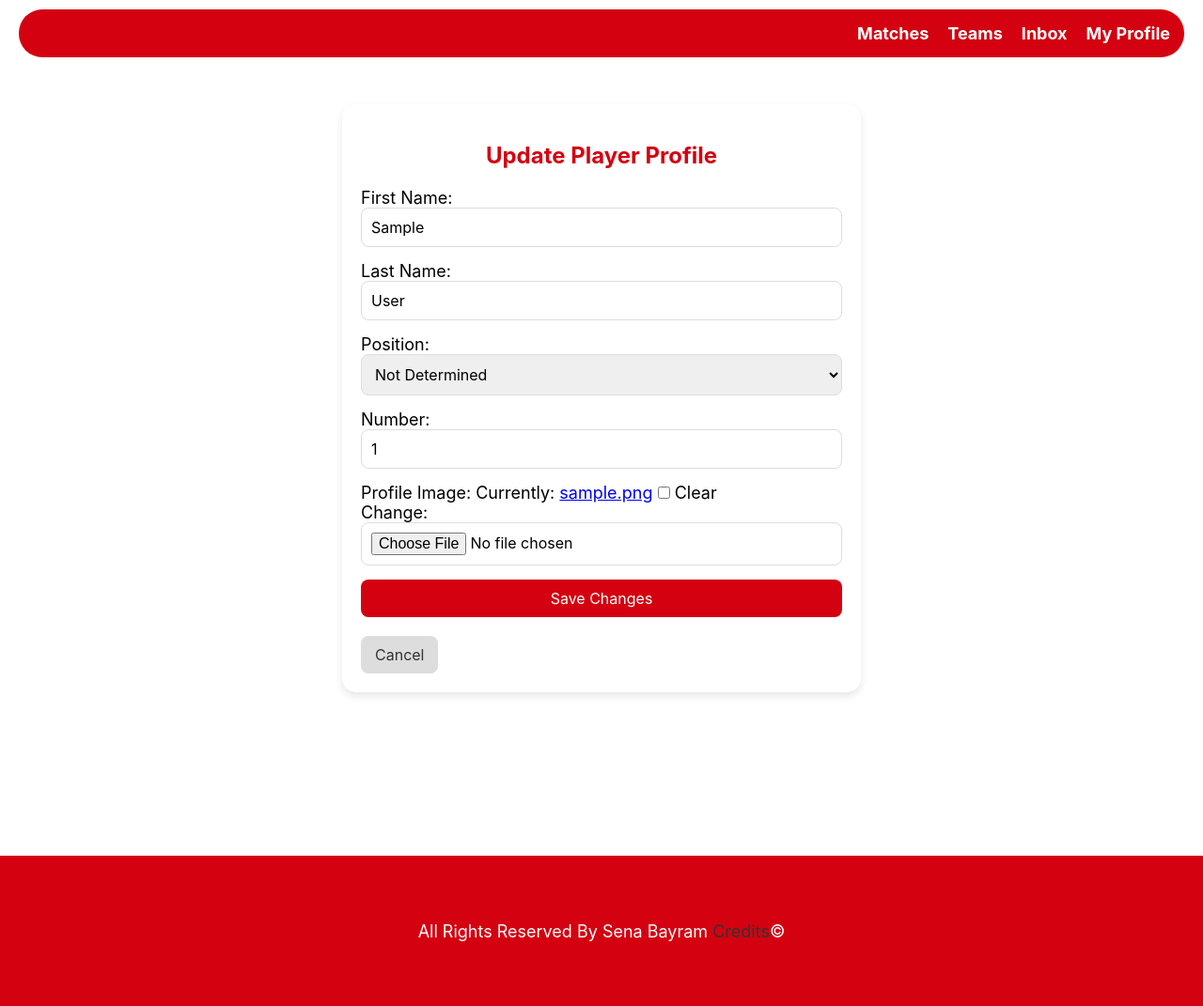
After one commit to Senahilal/cs412, a Django app: page /project/player/update/ in a window 1280 px wide. The commit adds this page. Shown: the whole page at 94% size. Run offline with Django 5.2, Linux system fonts and the light colour scheme; a user stored in the database is signed in; tables that the repository leaves empty hold one stand-in row (values such as "Sample post").

Commit message:
added update profile feature and updated team listing page to order teams by their raning

```diff
--- a/project/forms.py
+++ b/project/forms.py
@@ -56,3 +56,35 @@ class CreateMatchRequestForm(forms.ModelForm):
     class Meta:
         model = MatchRequest
         fields = ['date']
+
+class UpdatePlayerForm(forms.ModelForm):
+    POSITTION_CHOICES = (
+        ('ND', 'Not Determined'),
+        ('S', 'Setter'),
+        ('MB', 'Middle Blocker'),
+        ('L', 'Libero'),
+        ('OH', 'Outside Hitter'),
+        ('OP', 'Opposite Hitter'),
+        ('DS', 'Defensive Specialist')
+    )
+
+    first_name = forms.CharField(label="First Name", required=True)
+    last_name = forms.CharField(label="Last Name", required=True)
+    position = forms.ChoiceField(choices=POSITTION_CHOICES, required=True)
+    number = forms.IntegerField(label="Number", required=True)
+    profile_image_file = forms.ImageField(label="Profile Image", required=False)
+
+    class Meta:
+        model = Player
+        fields = ['first_name', 'last_name', 'position', 'number', 'profile_image_file']
+
+
+class UpdateManagerForm(forms.ModelForm):
+    first_name = forms.CharField(label="First Name", required=True)
+    last_name = forms.CharField(label="Last Name", required=True)
+    email = forms.EmailField(label="Email", required=True)
+    profile_image_file = forms.ImageField(label="Profile Image", required=False)
+
+    class Meta:
+        model = Manager
+        fields = ['first_name', 'last_name', 'email', 'profile_image_file']
--- a/project/models.py
+++ b/project/models.py
@@ -129,9 +129,7 @@ class Manager(models.Model):
         return "Invitation sent successfully."
 
     def respond_to_match_request(self, match_request, response):
-        '''
-        Responds to the given match request with 'Accepted' or 'Rejected'.
-        '''
+        ''' Responds to the given match request with 'Accepted' or 'Rejected'.'''
 
         #
         if match_request.receiver != self:
--- a/project/static/stylesproject.css
+++ b/project/static/stylesproject.css
@@ -898,3 +905,90 @@ footer a{
     font-weight: bold;
     color: #555; /* Neutral color for status text */
 }
+
+
+/* UPDATE PROFILE FORMS */
+.form-container {
+    max-width: 40%;
+    margin: 50px auto; /* Center the container */
+    padding: 20px;
+    background-color: #ffffff; /* White background */
+    border-radius: 15px; /* Rounded edges */
+    box-shadow: 0 4px 8px rgba(0, 0, 0, 0.1); /* Subtle shadow for depth */
+    text-align: left; /* Center align the content */
+}
+
+/* Page Title Styling */
+.form-container h2 {
+    color: #d40210;
+    font-size: 24px;
+    margin: 20px;
+    text-align: center;
+}
+
+/* Styling the Form */
+.form-container form {
+    display: flex;
+    flex-direction: column; /* Stack form elements vertically */
+    gap: 15px; /* Space between form elements */
+}
+
+/* Styling Input Fields and Select Boxes */
+.form-container input[type="text"],
+.form-container input[type="email"],
+.form-container input[type="number"],
+.form-container input[type="file"],
+.form-container select,
+.form-container textarea {
+    width: 100%; /* Full width */
+    padding: 10px;
+    font-size: 16px; /* Adjust font size */
+    border: 1px solid #ddd; /* Light gray border */
+    border-radius: 8px; /* Rounded corners */
+    box-sizing: border-box; /* Include padding in width */
+}
+
+/* Focused Input Fields */
+.form-container input:focus,
+.form-container select:focus,
+.form-container textarea:focus {
+    border-color: #d40210; /* Red border on focus */
+    outline: none; /* Remove default outline */
+    box-shadow: 0 0 4px rgba(212, 2, 16, 0.5); /* Red glow effect */
+}
+
+/* Submit Button */
+.form-container .submit-button {
+    background-color: #d40210; /* Red background */
+    color: #ffffff; /* White text */
+    font-size: 16px; /* Font size */
+    padding: 10px 15px; /* Padding */
+    border: none; /* Remove border */
+    border-radius: 8px; /* Rounded edges */
+    cursor: pointer; /* Pointer cursor on hover */
+    transition: background-color 0.3s ease; /* Smooth hover effect */
+}
+
+/* Submit Button Hover */
+.form-container .submit-button:hover {
+    background-color: #bc030f; /* Darker red on hover */
+}
+
+/* Cancel Button */
+.form-container .cancel-button {
+    display: inline-block; /* Inline button */
+    margin-top: 20px; /* Space above */
+    padding: 10px 15px; /* Padding */
+    background-color: #ddd; /* Light gray background */
+    color: #333; /* Neutral text color */
+    border-radius: 8px; /* Rounded edges */
+    text-decoration: none; /* Remove underline */
+    font-size: 16px; /* Font size */
+    text-align: center; /* Center the text */
+    transition: background-color 0.3s ease; /* Smooth hover effect */
+}
+
+/* Cancel Button Hover */
+.form-container .cancel-button:hover {
+    background-color: #bbb; /* Darker gray on hover */
+}
--- a/project/templates/project/show_all_matches.html
+++ b/project/templates/project/show_all_matches.html
@@ -5,7 +5,7 @@
 <div class="matches-page">
     <!-- Played Matches Section -->
     <div class="matches-played">
-        <h3>Played Matches</h3>
+        <h3>Match Results</h3>
         <div class="matches-container-in-matches">
             <ul>
                 {% for match in played_matches %}
--- /dev/null
+++ b/project/templates/project/update_player_form.html
@@ -0,0 +1,15 @@
+<!-- project/templats/project/update_player_form.html -->
+
+{% extends 'project/base.html' %}
+
+{% block content %}
+<div class="form-container">
+    <h2>Update Player Profile</h2>
+    <form method="POST" enctype="multipart/form-data">
+        {% csrf_token %}
+        {{ form.as_p }}
+        <button type="submit" class="submit-button">Save Changes</button>
+    </form>
+    <a href="{% url 'show_player' request.user.player.pk %}" class="cancel-button">Cancel</a>
+</div>
+{% endblock %}
--- a/project/urls.py
+++ b/project/urls.py
@@ -16,6 +16,10 @@ urlpatterns =[
     path('manager/<int:pk>/', views.ShowManagerPageView.as_view(), name='show_manager'),
     path('inbox/', views.InboxView.as_view(), name='inbox'),
 
+    # Update player and manager profiles
+    path('player/update/', views.UpdatePlayerView.as_view(), name='update_player'),
+    path('manager/update/', views.UpdateManagerView.as_view(), name='update_manager'),
+
     # Send invitation to player
     path('player/send_invite/<int:player_pk>/', views.SendInvitationView.as_view(), name='send_invite'),
     path('invitation/respond/<int:invite_pk>/', views.RespondInvitationView.as_view(), name='respond_invite'),
--- a/project/views.py
+++ b/project/views.py
@@ -34,6 +34,34 @@ class ShowAllTeamsView(ListView):
     model = Team
     template_name = 'project/show_all_teams.html'
     context_object_name = 'teams'
+
+    def get_queryset(self):
+        """
+        Ranks teams based on their standings data, specifically points and games played.
+        """
+        # Start with the base queryset of teams
+        qs = super().get_queryset()
+
+        # Calculating standings for each team
+        standings = []
+        for team in qs:
+            data = team.get_standings_data()
+            standings.append({
+                "team": team,
+                "games_played": data["games_played"],
+                "wins": data["wins"],
+                "losses": data["losses"],
+                "draws": data["draws"],
+                "points": data["points"],
+                "sets_won": data["sets_won"],
+            })
+
+        # Sort teams primarily by points (descending)
+        #  then by games played (ascending)
+        qs = sorted(standings, key=lambda x: (-x["points"], x["games_played"]))
+
+        # Return the sorted list of teams
+        return qs
 
 class ShowTeamPageView(DetailView):
     '''A view to show a single team.'''
@@ -170,6 +198,39 @@ class CreateManagerView(CreateView):
             return reverse('show_team', kwargs={'pk': team.pk})
         return reverse('show_all_teams')  # Defaultm page to go to if no team is found
 
+# To update player information
+class UpdatePlayerView(LoginRequiredMixin, UpdateView):
+    model = Player
+    form_class = UpdatePlayerForm
+    template_name = 'project/update_player_form.html'
+
+    # Redirect users to project_login if not authenticated
+    def get_login_url(self):
+        return reverse('project_login')
+
+    def get_success_url(self):
+        return reverse('show_player', kwargs={'pk': self.object.pk})
+
+    # get the logged-in user
+    def get_object(self):
+        return self.request.user.player
+
+# To update manager information
+class UpdateManagerView(LoginRequiredMixin, UpdateView):
+    model = Manager
+    form_class = UpdateManagerForm
+    template_name = 'project/update_manager_form.html'
+
+    # Redirect users to project_login if not authenticated
+    def get_login_url(self):
+        return reverse('project_login')
+
+    def get_success_url(self):
+        return reverse('show_manager', kwargs={'pk': self.object.pk})
+
+    # get the logged-in user
+    def get_object(self):
+        return self.request.user.manager
 
 # To show invitation and responses to player and manager profiles
 class InboxView(LoginRequiredMixin, ListView):
```
Also changed, not shown: other parts of project/static/stylesproject.css (+19 -12 lines), project/templates/project/show_all_teams.html (+18 -7 lines), project/templates/project/show_manager.html (+9 -0 lines), project/templates/project/show_player.html (+9 -2 lines), project/templates/project/update_manager_form.html (added, +15 -0 lines).
